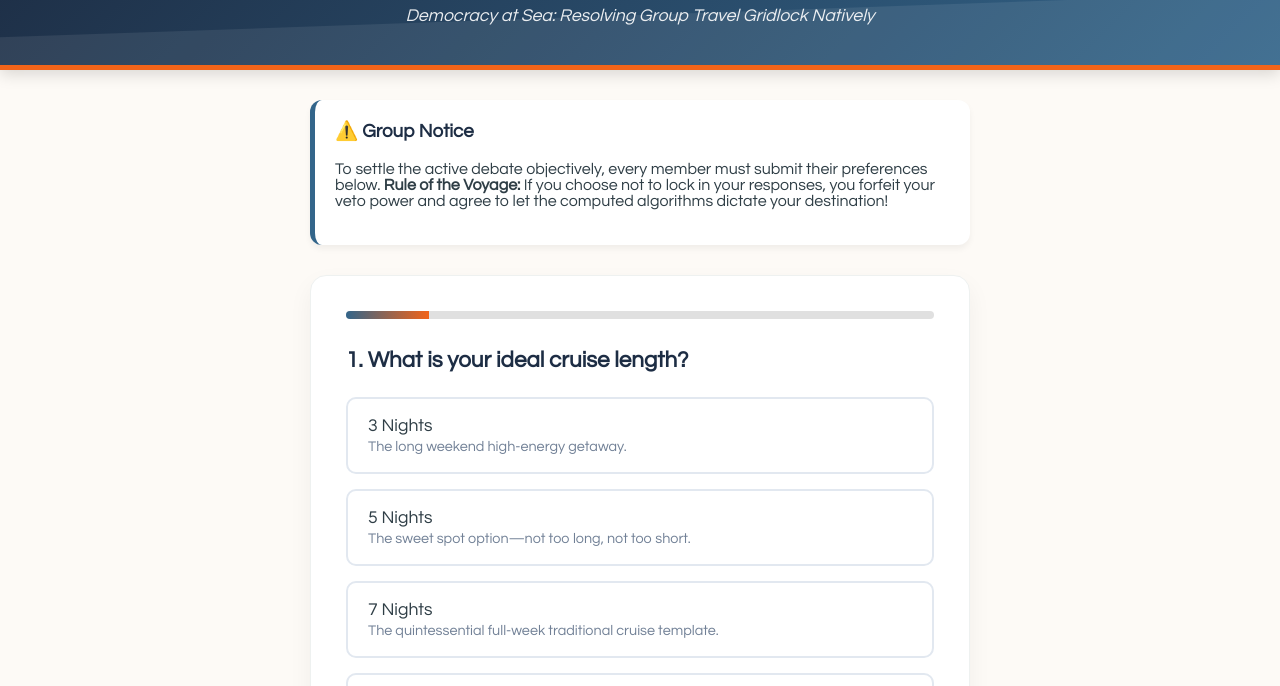
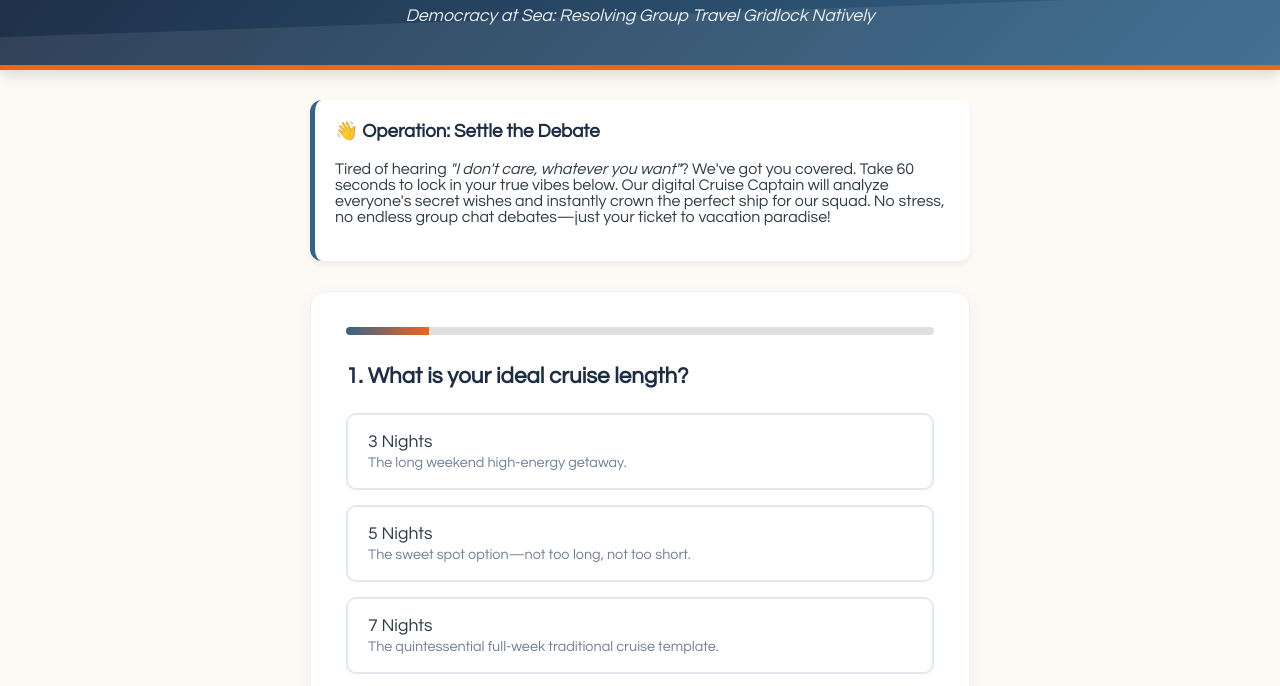
Before and after one commit to codingwithchad/cruise-decider, a plain HTML site: page index.html in a window 1280 px wide. Shown: the part 84-770 px from the top of the page. Drawn offline with Linux system fonts and the light colour scheme.

Commit message:
Revise group notice for improved user experience
Updated group notice section to enhance clarity and engagement.

```diff
--- a/index.html
+++ b/index.html
@@ -311,10 +311,10 @@
     </header>
 
     <main>
-        <div class="instructions-card">
-            <h3>⚠️ Group Notice</h3>
-            <p>To settle the active debate objectively, every member must submit their preferences below. <strong>Rule of the Voyage:</strong> If you choose not to lock in your responses, you forfeit your veto power and agree to let the computed algorithms dictate your destination!</p>
-        </div>
+<div class="instructions-card">
+    <h3>👋 Operation: Settle the Debate</h3>
+    <p>Tired of hearing <em>"I don't care, whatever you want"</em>? We've got you covered. Take 60 seconds to lock in your true vibes below. Our digital Cruise Captain will analyze everyone's secret wishes and instantly crown the perfect ship for our squad. No stress, no endless group chat debates—just your ticket to vacation paradise!</p>
+</div>
 
         <div class="survey-container">
             <div class="progress-bar-container">
```
